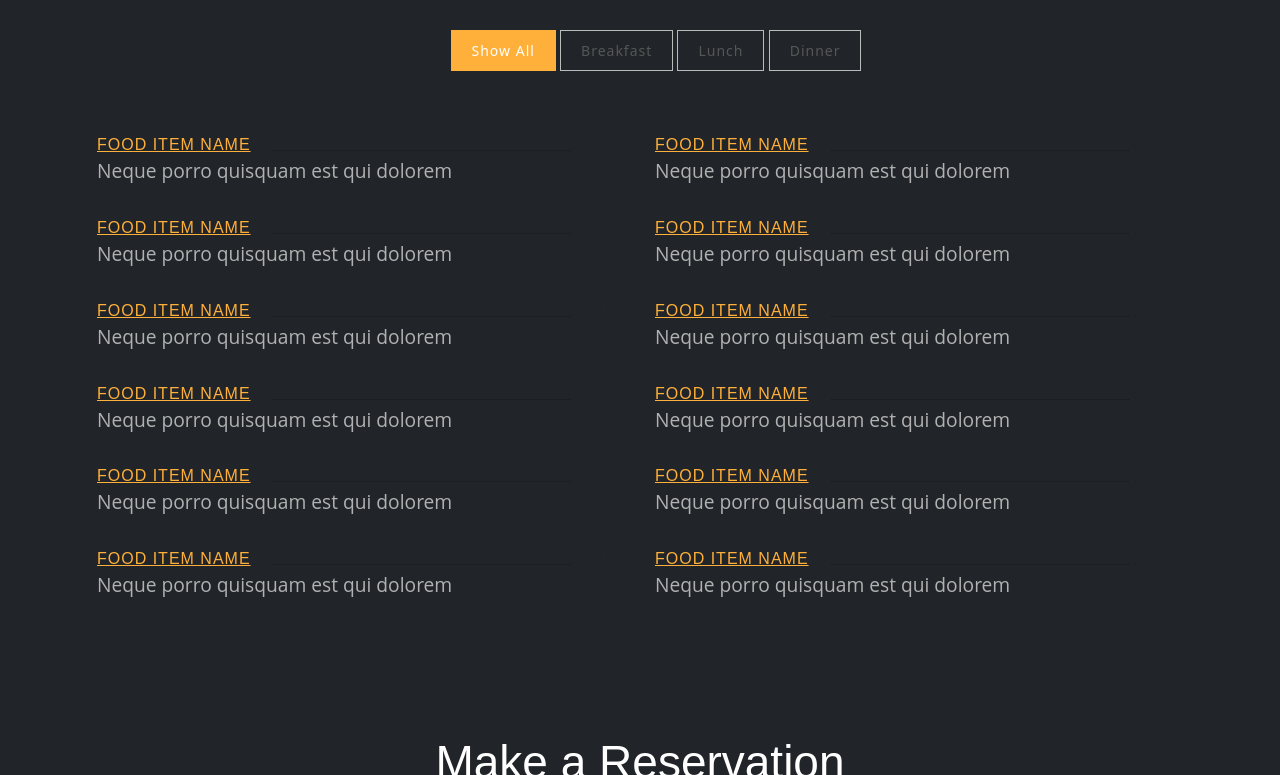
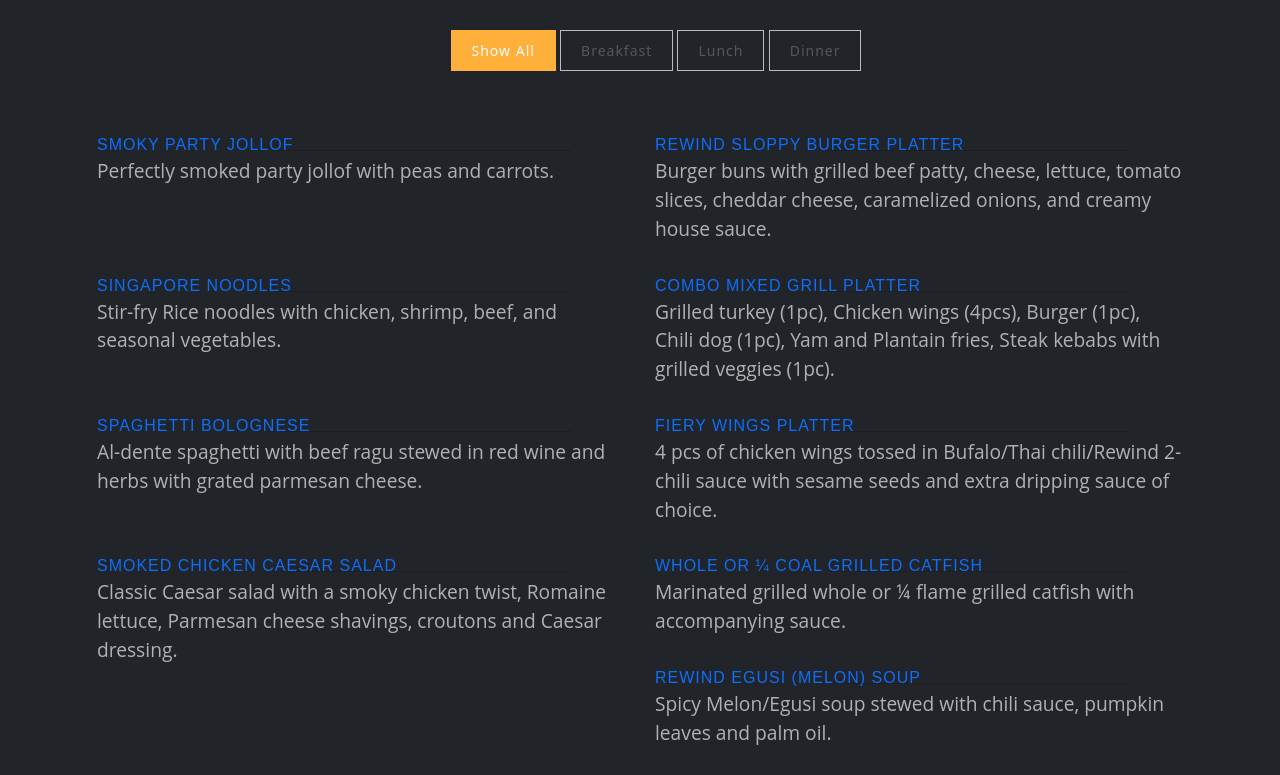
Before and after one commit to Mackenzie-OO7/Rewind-Luxury-Place, a plain HTML site: page menu.html in a window 1280 px wide. Shown: the part 265-1040 px from the top of the page. Drawn offline with nearby package versions, Linux system fonts and the light colour scheme.

Commit message:
updated the Menu

```diff
--- a/menu.html
+++ b/menu.html
@@ -59,9 +59,8 @@
         <div class="container">
         <div class="row">
       <div class="col-md-12 text-center  marb-35">
-        <h1 class="header-h">Menu List</h1>
-        <p  class="header-p">Lorem ipsum dolor sit amet, consectetuer adipiscing elit, sed diam nonummy
-                  <br>nibh euismod tincidunt ut laoreet dolore magna aliquam. </p>
+        <h1 class="header-h text-primary">Menu List</h1>
+        <p class="header-p fs-2">Discover Amazing Cuisines & a new level of Taste.</p>
 
           </div>
           <div class="col-md-12 text-center" id="menu-filters">
@@ -75,118 +74,119 @@
           <div id="menu-wrapper">
             <div class="breakfast menu-restaurant">
               <span class="clearfix">
-                <a class="menu-title" href="#" data-meal-img=".jpg">Food Item Name</a>
+                <a class="menu-title text-decoration-none text-primary" href="#" data-meal-img=".jpg">Smoky Party Jollof</a>
                 <span style="left:166px;right:44px;" class="menu-line"></span>
-                <span class="menu-price">$20.99</span>
+                <span class="menu-price">₦</span>
               </span>
-              <span class="menu-subtitle">Neque porro quisquam est qui dolorem</span>
+              <span class="menu-subtitle">Perfectly smoked party jollof with peas and carrots.</span>
             </div>
              <div class="breakfast menu-restaurant">
                   <span class="clearfix">
-                    <a class="menu-title" href="#" data-meal-img="assets/img/restaurant/rib.jpg">Food Item Name</a>
+                    <a class="menu-title text-decoration-none text-primary" href="#" data-meal-img="assets/img/restaurant/rib.jpg">Rewind Sloppy Burger Platter</a>
                     <span style="left: 166px; right: 44px;" class="menu-line"></span>
-                    <span class="menu-price">$20.99</span>
+                    <span class="menu-price">₦</span>
                   </span>
-                  <span class="menu-subtitle">Neque porro quisquam est qui dolorem</span>
+                  <span class="menu-subtitle">Burger buns with grilled beef patty, cheese, lettuce, tomato slices, cheddar cheese, caramelized onions, and creamy house sauce.</span>
                 </div>
 
                 <div class="breakfast menu-restaurant">
                   <span class="clearfix">
-                    <a class="menu-title" href="#" data-meal-img="assets/img/restaurant/rib.jpg">Food Item Name</a>
+                    <a class="menu-title text-decoration-none text-primary" href="#" data-meal-img="assets/img/restaurant/rib.jpg">Singapore Noodles</a>
                     <span style="left: 166px; right: 44px;" class="menu-line"></span>
-                    <span class="menu-price">$20.99</span>
+                    <span class="menu-price">₦</span>
                   </span>
-                  <span class="menu-subtitle">Neque porro quisquam est qui dolorem</span>
+                  <span class="menu-subtitle">Stir-fry Rice noodles with chicken, shrimp, beef, and seasonal vegetables.</span>
                 </div>
 
                 <div class="breakfast menu-restaurant">
                   <span class="clearfix">
-                    <a class="menu-title" href="#" data-meal-img="assets/img/restaurant/rib.jpg">Food Item Name</a>
+                    <a class="menu-title text-decoration-none text-primary" href="#" data-meal-img="assets/img/restaurant/rib.jpg">Combo Mixed Grill PLatter</a>
                     <span style="left: 166px; right: 44px;" class="menu-line"></span>
-                    <span class="menu-price">$20.99</span>
+                    <span class="menu-price">₦</span>
                   </span>
-                  <span class="menu-subtitle">Neque porro quisquam est qui dolorem</span>
+                  <span class="menu-subtitle">Grilled turkey (1pc), Chicken wings (4pcs), Burger (1pc), Chili dog (1pc), Yam and Plantain fries, Steak kebabs with grilled veggies (1pc).</span>
                 </div>
              <div class="lunch menu-restaurant">
                   <span class="clearfix">
-                    <a class="menu-title" href="#" data-meal-img="assets/img/restaurant/rib.jpg">Food Item Name</a>
+                    <a class="menu-title text-decoration-none text-primary" href="#" data-meal-img="assets/img/restaurant/rib.jpg">Spaghetti Bolognese</a>
                     <span style="left: 166px; right: 44px;" class="menu-line"></span>
-                    <span class="menu-price">$20.99</span>
+                    <span class="menu-price">₦</span>
                   </span>
-                  <span class="menu-subtitle">Neque porro quisquam est qui dolorem</span>
+                  <span class="menu-subtitle">Al-dente spaghetti with beef ragu stewed in red wine and herbs with grated parmesan cheese.</span>
                 </div>
 
                 <div class="lunch menu-restaurant">
                   <span class="clearfix">
-                    <a class="menu-title" href="#" data-meal-img="assets/img/restaurant/rib.jpg">Food Item Name</a>
+                    <a class="menu-title text-decoration-none text-primary" href="#" data-meal-img="assets/img/restaurant/rib.jpg">Fiery Wings Platter</a>
                     <span style="left: 166px; right: 44px;" class="menu-line"></span>
-                    <span class="menu-price">$20.99</span>
+                    <span class="menu-price">₦</span>
                   </span>
-                  <span class="menu-subtitle">Neque porro quisquam est qui dolorem</span>
+                  <span class="menu-subtitle">4 pcs of chicken wings tossed in Bufalo/Thai chili/Rewind 2-chili sauce with sesame seeds and extra dripping sauce of choice.</span>
                 </div>
 
                 <div class="lunch menu-restaurant">
                   <span class="clearfix">
-                    <a class="menu-title" href="#" data-meal-img="assets/img/restaurant/rib.jpg">Food Item Name</a>
+                    <a class="menu-title text-decoration-none text-primary" href="#" data-meal-img="assets/img/restaurant/rib.jpg">Smoked Chicken Caesar Salad</a>
                     <span style="left: 166px; right: 44px;" class="menu-line"></span>
-                    <span class="menu-price">$20.99</span>
+                    <span class="menu-price">₦</span>
                   </span>
-                  <span class="menu-subtitle">Neque porro quisquam est qui dolorem</span>
+                  <span class="menu-subtitle">Classic Caesar salad with a smoky chicken twist, Romaine lettuce, Parmesan cheese shavings, croutons and Caesar dressing.</span>
                 </div>
 
                 <div class="lunch menu-restaurant">
                   <span class="clearfix">
-                    <a class="menu-title" href="#" data-meal-img="assets/img/restaurant/rib.jpg">Food Item Name</a>
+                    <a class="menu-title text-decoration-none text-primary" href="#" data-meal-img="assets/img/restaurant/rib.jpg">Whole or ¼ Coal Grilled Catfish</a>
                     <span style="left: 166px; right: 44px;" class="menu-line"></span>
-                    <span class="menu-price">$20.99</span>
+                    <span class="menu-price">₦</span>
                   </span>
-                  <span class="menu-subtitle">Neque porro quisquam est qui dolorem</span>
+                  <span class="menu-subtitle">Marinated grilled whole or ¼ flame grilled catfish with accompanying sauce.</span>
                 </div>
 
                 <div class="lunch menu-restaurant">
                   <span class="clearfix">
-                    <a class="menu-title" href="#" data-meal-img="assets/img/restaurant/rib.jpg">Food Item Name</a>
+                    <a class="menu-title text-decoration-none text-primary" href="#" data-meal-img="assets/img/restaurant/rib.jpg">Rewind Egusi (Melon) Soup</a>
                     <span style="left: 166px; right: 44px;" class="menu-line"></span>
-                    <span class="menu-price">$20.99</span>
+                    <span class="menu-price">₦</span>
                   </span>
-                  <span class="menu-subtitle">Neque porro quisquam est qui dolorem</span>
+                  <span class="menu-subtitle">Spicy Melon/Egusi soup stewed with chili sauce, pumpkin leaves and palm oil.</span>
                 </div>
              <div class="dinner menu-restaurant">
                   <span class="clearfix">
-                    <a class="menu-title" href="#" data-meal-img="assets/img/restaurant/rib.jpg">Food Item Name</a>
+                    <a class="menu-title text-decoration-none text-primary" href="#" data-meal-img="assets/img/restaurant/rib.jpg">Smoked Paprika Grilled Turkey Platter</a>
                     <span style="left: 166px; right: 44px;" class="menu-line"></span>
-                    <span class="menu-price">$20.99</span>
+                    <span class="menu-price">₦</span>
                   </span>
-                  <span class="menu-subtitle">Neque porro quisquam est qui dolorem</span>
+                  <span class="menu-subtitle">2 pcs house made smoked paprika spiced grilled turkey.</span>
+                </div>
+
+
+                <!-- <div class="dinner menu-restaurant">
+                  <span class="clearfix">
+                    <a class="menu-title text-decoration-none text-primary" href="#" data-meal-img="assets/img/restaurant/rib.jpg">Afang Soup</a>
+                    <span style="left: 166px; right: 44px;" class="menu-line"></span>
+                    <span class="menu-price">₦</span>
+                  </span>
+                  <span class="menu-subtitle">Hot leaf and waterleaf medley with perewinkle, Ghana pepper.</span>
                 </div>
 
                 <div class="dinner menu-restaurant">
                   <span class="clearfix">
-                    <a class="menu-title" href="#" data-meal-img="assets/img/restaurant/rib.jpg">Food Item Name</a>
+                    <a class="menu-title text-decoration-none text-primary" href="#" data-meal-img="assets/img/restaurant/rib.jpg">Chili Dog Platter</a>
                     <span style="left: 166px; right: 44px;" class="menu-line"></span>
-                    <span class="menu-price">$20.99</span>
+                    <span class="menu-price">₦</span>
                   </span>
-                  <span class="menu-subtitle">Neque porro quisquam est qui dolorem</span>
-                </div>
-
-                <div class="dinner menu-restaurant">
-                  <span class="clearfix">
-                    <a class="menu-title" href="#" data-meal-img="assets/img/restaurant/rib.jpg">Food Item Name</a>
-                    <span style="left: 166px; right: 44px;" class="menu-line"></span>
-                    <span class="menu-price">$20.99</span>
-                  </span>
-                  <span class="menu-subtitle">Neque porro quisquam est qui dolorem</span>
+                  <span class="menu-subtitle">Hotdog bun with meaty beef sauce, grilled sausage, grated cheddar cheese and herbs.</span>
                 </div>
             </div>
           </div>
-           </div>
+           </div>      -->
       </section>
 
        <section id="contact" class="section-padding bg-dark">
               <div class="container">
                   <div class="row">
                       <div class="col-md-12 text-center">
-                          <h1 class="header-h text-white">Make a Reservation</h1>
+                          <h1 class="header-h text-primary">Make a Reservation</h1>
                           <p class="header-p">Reserve your table & enjoy.</p>
                       </div>
                   </div>
@@ -274,12 +274,6 @@
           </section>
 
 
-
-
-
-
-
-
     <footer>
         <section id="footer-container" class="bg-black">
             <div class="container pt-5 pb-5">
```
Also changed, not shown: reservation.html (+1 -1 lines).
